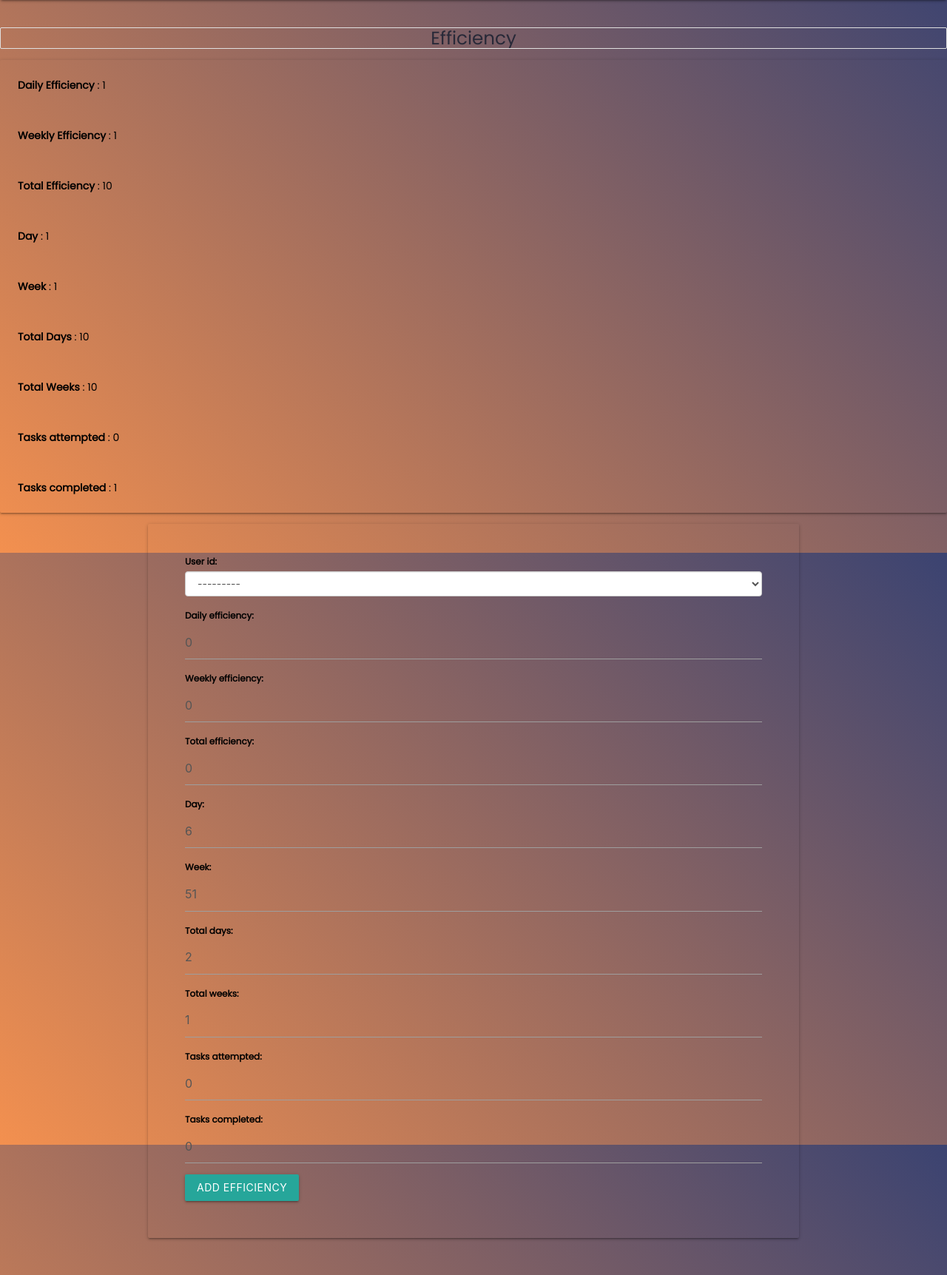
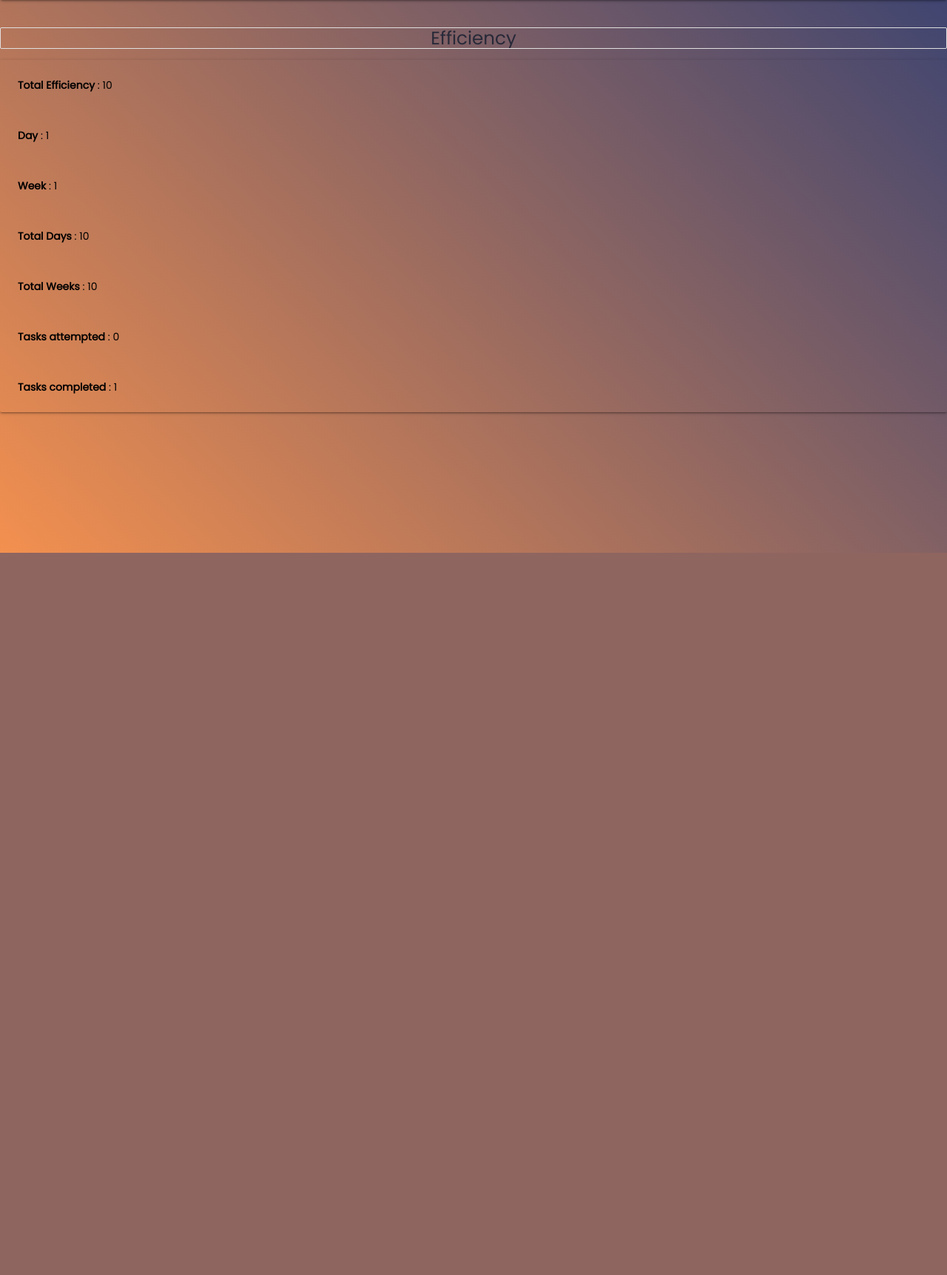
Before and after one commit to SaxenaKartik/MP1, a Django app: page /efficiency/1 in a window 1280 px wide. Shown: the part 53-1776 px from the top of the page at 74% size. After the commit the page ends 800 px from the top, so only its background shows below. Run offline with Django 3.2, Linux system fonts and the light colour scheme; tables that the repository leaves empty hold one stand-in row (values such as "Sample post"); some libraries are stand-ins or nearby versions.

Commit message:
Updated the efficiency index template

```diff
--- a/MP_backend/scheduler_backend/scheduler_project/templates/efficiency/index.html
+++ b/MP_backend/scheduler_backend/scheduler_project/templates/efficiency/index.html
@@ -11,11 +11,11 @@
 </h5>
 <div class = "card">
 
-	<div class = "card-content">
+	<!-- <div class = "card-content">
 		<b>Daily Efficiency</b> : {{efficiency.daily_efficiency}}
 	</div><div class = "card-content">
 		<b>Weekly Efficiency</b> : {{efficiency.weekly_efficiency}}
-	</div>
+	</div> -->
 	<div class = "card-content">
 		<b>Total Efficiency</b> : {{efficiency.total_efficiency}}
 	</div>
@@ -39,14 +39,13 @@
 	</div>
 </div>
 
-<div class = "card" style = 'margin-left: 200px; margin-bottom: 50px; margin-right: 200px; padding-left: 20px; padding-right: 20px; padding-top: 40px; padding-bottom: 50px'>
+<!-- <div class = "card" style = 'margin-left: 200px; margin-bottom: 50px; margin-right: 200px; padding-left: 20px; padding-right: 20px; padding-top: 40px; padding-bottom: 50px'>
 <form method="post" style = 'margin-left: 30px; margin-right: 30px'>
 {% csrf_token %}
-<!-- {{ efficiency_form | crispy}} -->
   {% include 'includes/bs4_form.html' with form=efficiency_form %}
 
 <button type="submit" class="btn btn-success">Add Efficiency</button>
 </form>
-</div>
+</div> -->
 
 {% endblock %}
```
